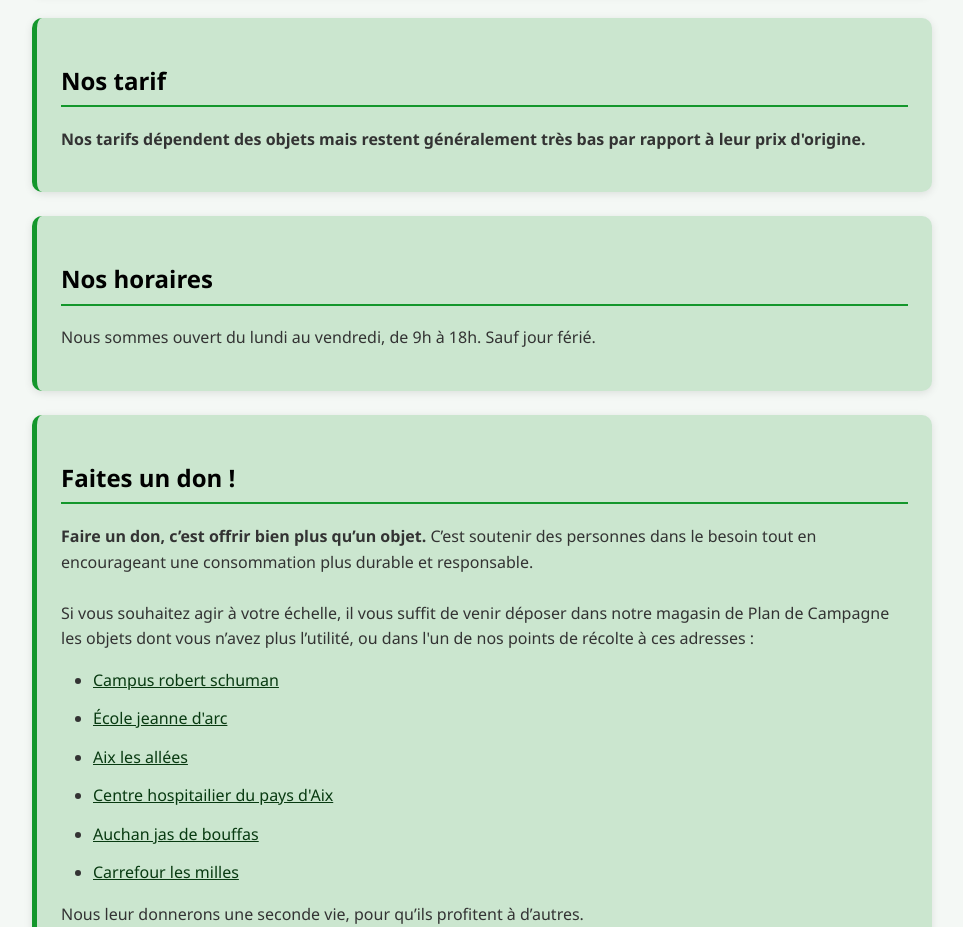
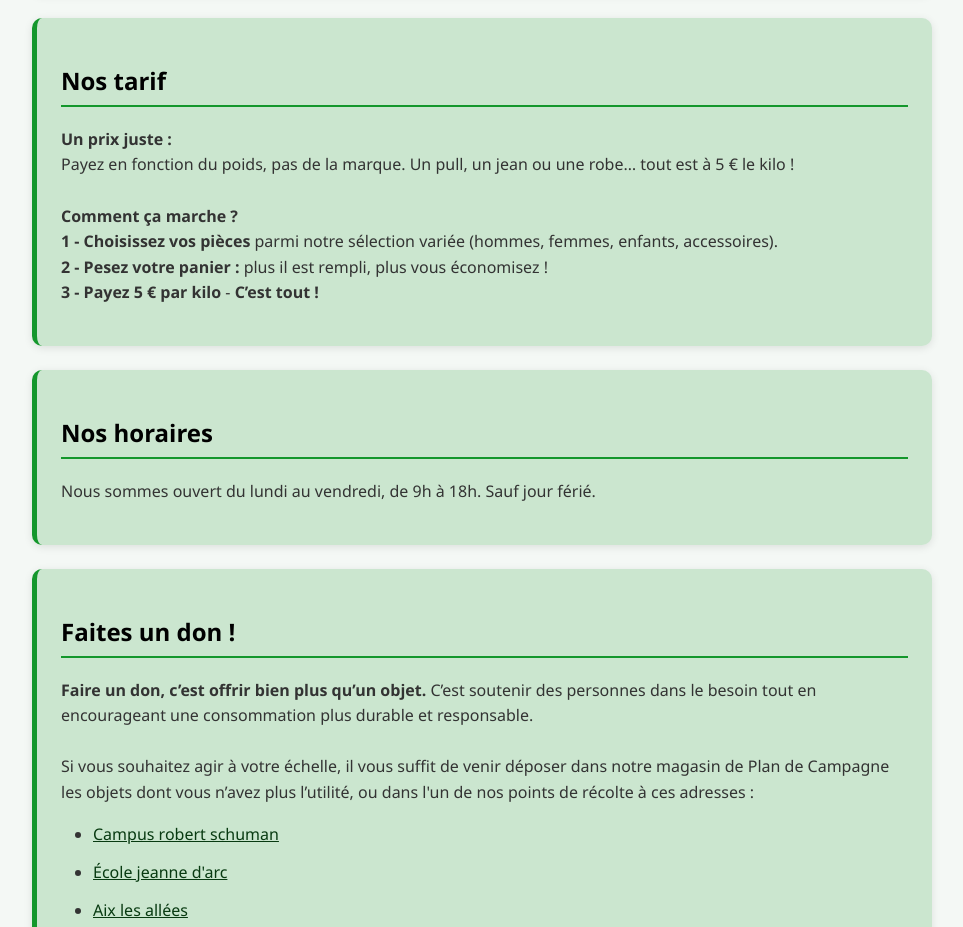
Before and after one commit to MatisROMBI/Site-Journee-Developpement-Durable, a plain HTML site: page site-developpement-durable/index.html in a window 1280 px wide. Shown: the part 1120-2047 px from the top of the page, without its empty margins (158-1121 px from the left). Drawn offline with Linux system fonts and the light colour scheme.

Commit message:
modifications de la section tarif

```diff
--- a/site-developpement-durable/index.html
+++ b/site-developpement-durable/index.html
@@ -70,7 +70,13 @@
 
         <section id="tarifs" class="tarif card">
             <h2>Nos tarif</h2>
-            <p><strong>Nos tarifs dépendent des objets mais restent généralement très bas par rapport à leur prix d'origine.</strong></p>
+            <p><strong>Un prix juste :</strong><br>
+                Payez en fonction du poids, pas de la marque. Un pull, un jean ou une robe… tout est à 5 € le kilo ! <br><br>
+
+                <strong>Comment ça marche ?</strong> <br>
+                <strong>1 - Choisissez vos pièces</strong> parmi notre sélection variée (hommes, femmes, enfants, accessoires). <br>
+                <strong>2 - Pesez votre panier :</strong>  plus il est rempli, plus vous économisez ! <br>
+                <strong>3 - Payez 5 € par kilo</strong>  - <strong>C’est tout !</strong></p>
         </section>
 
         <section id="horaires" class="horaire card">
```
